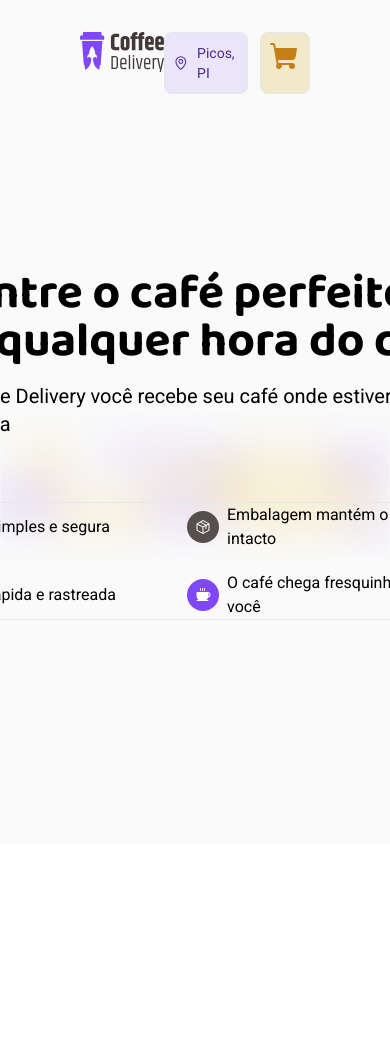
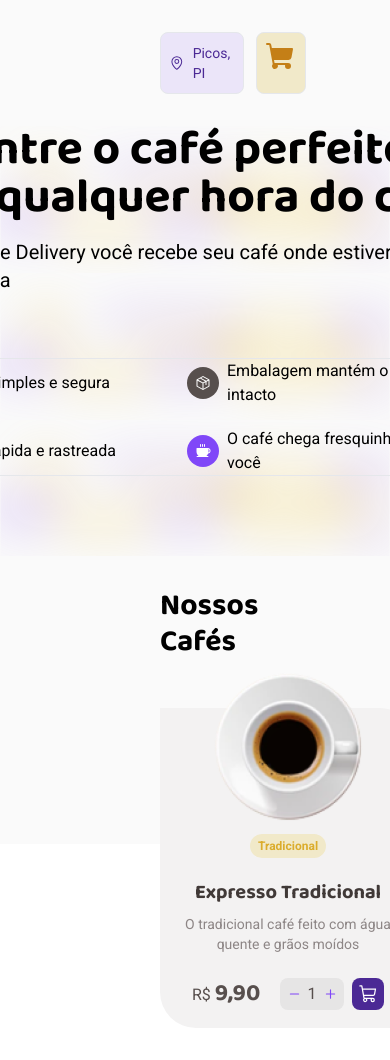
Before and after one commit to wellington-tinho/coffee-delivery, a Next.js app: page / in a window 390 px wide. Shown: the top 1060 px of the page. Before the commit the page ends 844 px from the top, so only its background shows below. Built offline with nearby package versions, Linux system fonts and the light colour scheme.

Commit message:
feat: create card coffee list and improve styles

```diff
--- /dev/null
+++ b/src/app/coffeeList/page.tsx
@@ -0,0 +1,75 @@
+'use cliente'
+
+import Image from 'next/image'
+import coffee1 from 'public/assets/images/Type=Expresso.svg'
+import ShoppingCart from '../../../public/assets/icons/ShoppingCart'
+import minus from '../../../public/assets/icons/minus.svg'
+import sum from '../../../public/assets/icons/sum.svg'
+
+export default function CoffeeList() {
+  return (
+    <div className="px-40 py-8">
+      <p className="text-3xl font-baloo mb-12">Nossos Cafés</p>
+
+      <div className="grid grid-cols-3 md:grid-cols-4 lg:grid-cols-5 gap-8">
+        <div className="w-64 h-80 bg-base-card rounded-es-[36px] rounded-se-[36px] flex flex-col items-center">
+          <Image
+            src={coffee1}
+            alt="Coffee Expresso"
+            width={150}
+            height={150}
+            className="-mt-9"
+          />
+          <span
+            className="bg-brand-yellow-light text-brand-yellow mt-3
+              font-roboto font-bold font-sans px-2 py-1 text-xs rounded-full
+              capitalize"
+          >
+            tradicional
+          </span>
+          <div className="flex flex-col items-center h-36 p-5 w-full">
+            <p className="font-baloo text-xl font-bold text-base-subtitle">
+              Expresso Tradicional
+            </p>
+            <span className="text-sm font-medium text-center text-base-label mt-2 h-9 w-full">
+              O tradicional café feito com água quente e grãos moídos
+            </span>
+            <div className="flex mt-7 items-center justify-between w-full px-3">
+              <div className="flex items-baseline gap-1 text-base-text">
+                <span>R$</span>
+                <p className="font-baloo font-extrabold text-2xl text-base-text">
+                  9,90
+                </p>
+              </div>
+              <div className="flex gap-2">
+                <div
+                  className="flex justify-center bg-base-button rounded-lg
+                                gap-[6px] py-2 w-16 h-8 items-center"
+                >
+                  <Image
+                    src={minus}
+                    alt="icon minus"
+                    width={15}
+                    className="cursor-pointer h-3"
+                  />
+                  <span className="text-base-text text-base font-normal">
+                    1
+                  </span>
+                  <Image
+                    src={sum}
+                    alt="icon sum"
+                    width={15}
+                    className="cursor-pointer h-3"
+                  />
+                </div>
+                <div className="bg-brand-purple-dark rounded-lg w-8 h-8 flex items-center justify-center">
+                  <ShoppingCart className="text-white" width={20} height={20} />
+                </div>
+              </div>
+            </div>
+          </div>
+        </div>
+      </div>
+    </div>
+  )
+}
--- a/src/app/intro/page.tsx
+++ b/src/app/intro/page.tsx
@@ -9,8 +9,8 @@ export default function Intro() {
   return (
     <div
       className="bg-[url('/assets/background.svg')]
-      bg-no-repeat bg-center bg-contain pb-20 xl:px-20
-      h-full flex gap-14 justify-center items-center
+      bg-contain pb-20 object-cover h-full
+      flex gap-14 justify-center items-center
       "
     >
       <div className="flex flex-col gap-16">
@@ -18,7 +18,7 @@ export default function Intro() {
           <h1 className="font-baloo text-5xl font-extrabold xl:text-7xl">
             Encontre o café perfeito para qualquer hora do dia
           </h1>
-          <h2 className="font-roboto text-xl font-medium xl:text-3xl">
+          <h2 className="  text-xl font-medium xl:text-3xl">
             Com o Coffee Delivery você recebe seu café onde estiver, a qualquer
             hora
           </h2>
@@ -28,7 +28,7 @@ export default function Intro() {
             <div className="bg-brand-yellow-dark rounded-full text-white p-2 w-8 h-8 ">
               <ShoppingCart className="w-4 h-4" />
             </div>
-            <span className="font-roboto text-base font-normal xl:text-xl">
+            <span className="  text-base font-normal xl:text-xl">
               Compra simples e segura
             </span>
           </li>
@@ -37,7 +37,7 @@ export default function Intro() {
             <div className="bg-base-text rounded-full text-white p-2 w-8 h-8 ">
               <Package className="w-4 h-4" />
             </div>
-            <span className="font-roboto text-base font-normal xl:text-xl">
+            <span className="  text-base font-normal xl:text-xl">
               Embalagem mantém o café intacto
             </span>
           </li>
@@ -45,7 +45,7 @@ export default function Intro() {
             <div className="bg-brand-yellow rounded-full text-white p-2 w-8 h-8 ">
               <Timer className="w-4 h-4" />
             </div>
-            <span className="font-roboto text-base font-normal xl:text-xl">
+            <span className="  text-base font-normal xl:text-xl">
               Entrega rápida e rastreada
             </span>
           </li>
@@ -54,7 +54,7 @@ export default function Intro() {
             <div className="bg-brand-purple rounded-full text-white p-2 w-8 h-8 ">
               <CoffeeFill className="w-4 h-4 " />
             </div>
-            <span className="font-roboto text-base font-normal xl:text-lg">
+            <span className="  text-base font-normal xl:text-lg">
               O café chega fresquinho até você
             </span>
           </li>
--- a/src/app/layout.tsx
+++ b/src/app/layout.tsx
@@ -21,13 +21,14 @@ export const metadata = {
 
 export default function RootLayout({ children }: { children: ReactNode }) {
   return (
-    <html lang="en">
+    <html lang="en" suppressHydrationWarning={true}>
       <body
-        className={`${roboto.variable} ${baloo.variable} font-sans h-screen`}
+        className={`${roboto.variable} ${baloo.variable} font-sans h-screen `}
       >
         <div className="flex flex-col h-full bg-base-background">
+          {/* // bg-[linear-gradient(to_top_bottom,rgba(255,255,255,0),rgba(255,255,255,1)),url('/assets/background.svg')] */}
+
           <Navbar />
-          {/* <Main /> */}
           {children}
         </div>
       </body>
--- a/src/app/layout/navbar.tsx
+++ b/src/app/layout/navbar.tsx
@@ -6,15 +6,15 @@ import ShoppingCartFill from '../../../public/assets/icons/shopping-cart-fill'
 
 export default function Navbar() {
   return (
-    <nav className="px-20 py-8">
+    <nav className="py-8 px-40">
       <div className="flex justify-between  content-between">
         <a className="" href="#">
           <Image src={LogoCoffeeDelivery} alt="logo" width={100} height={100} />
         </a>
         <div className="flex gap-3">
           <span
-            className="flex gap-2 items-center font-Roboto text-sm
-                      rounded-lg px-2 py-[10px] bg-brand-purple-light
+            className="flex gap-2 items-center text-sm rounded-lg
+                      px-2 py-[10px] bg-brand-purple-light
                       text-brand-purple-dark border hover:border-brand-purple
                       duration-300 xl:text-base"
           >
--- a/src/app/page.tsx
+++ b/src/app/page.tsx
@@ -1,9 +1,11 @@
+import CoffeeList from './coffeeList/page'
 import Intro from './intro/page'
 
 export default function Home() {
   return (
     <>
       <Intro />
+      <CoffeeList />
     </>
   )
 }
```
Also changed, not shown: public/assets/icons/minus.svg (added), public/assets/icons/sum.svg (added).
